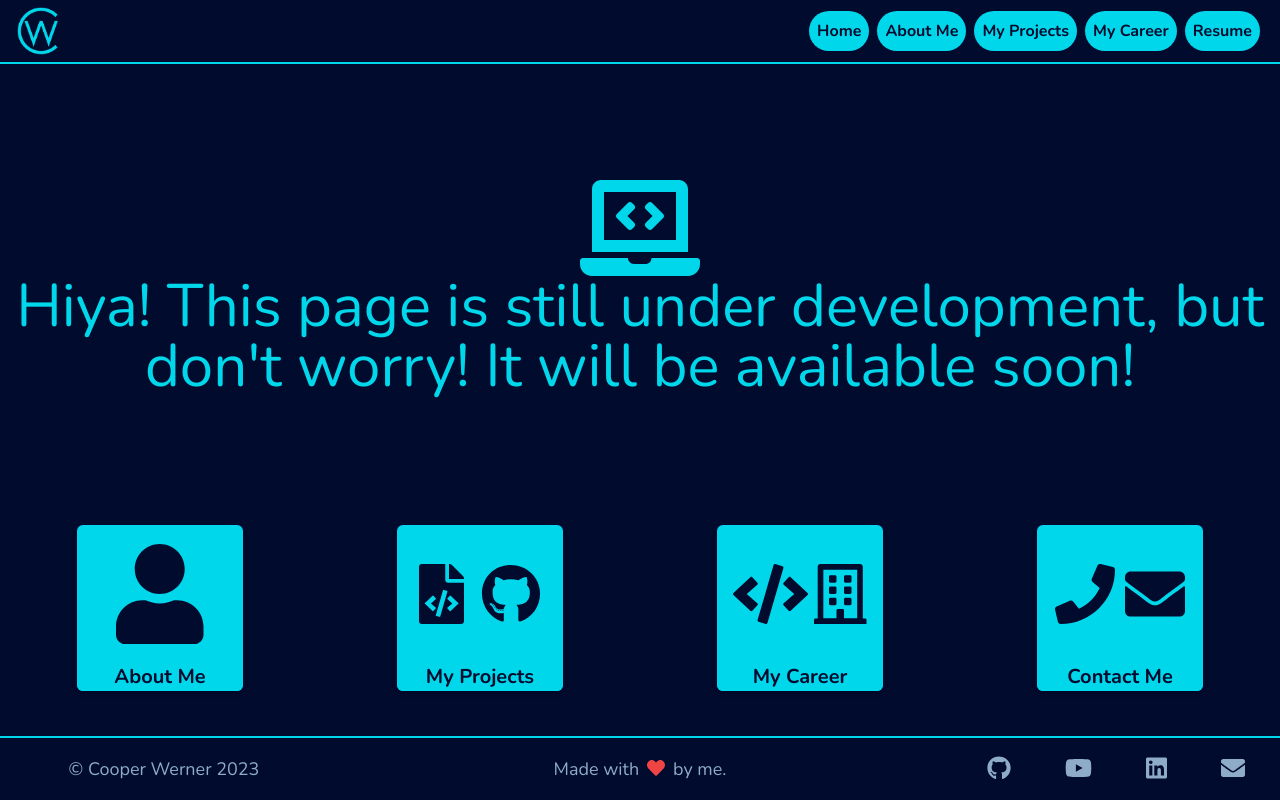
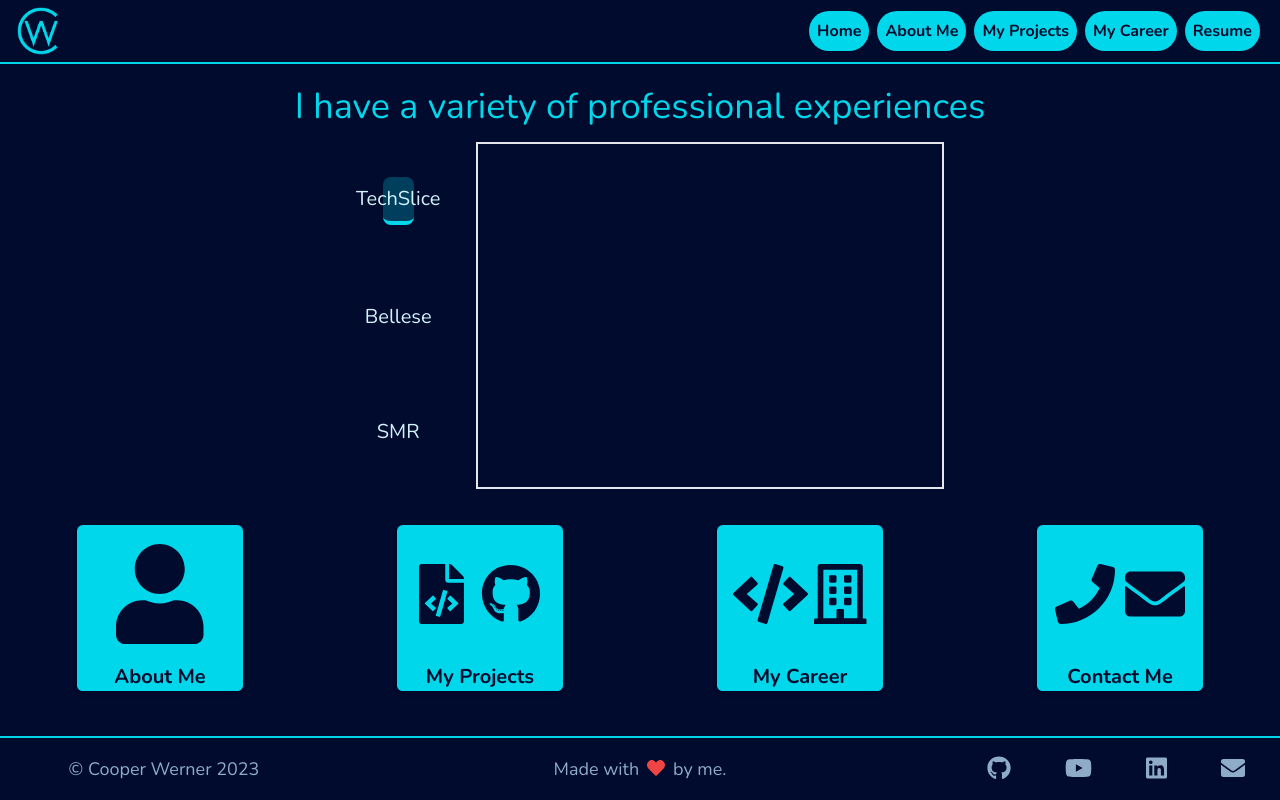
Before and after one commit to CooperW824/cooperw.tech, an Angular app: page /experience in a window 1280 px wide. Built offline with nearby package versions, Linux system fonts and the light colour scheme.

Commit message:
Starting Experience Page

```diff
--- a/src/app/pages/work-experience/work-experience.component.css
+++ b/src/app/pages/work-experience/work-experience.component.css
@@ -0,0 +1,7 @@
+.selected {
+	@apply border-b-4 border-coop-highlight bg-coop-highlight bg-opacity-25;
+}
+
+.job-button {
+	@apply text-coop-text-header w-1/4 text-center text-xl hover:bg-coop-highlight hover:bg-opacity-25 h-4/6 sm:h-fit sm:py-2 rounded-lg transition-all duration-75 flex items-center justify-center px-2;
+}
--- a/src/app/pages/work-experience/work-experience.component.html
+++ b/src/app/pages/work-experience/work-experience.component.html
@@ -4,16 +4,27 @@
 	<coop-nav-bar class="h-16 w-full"></coop-nav-bar>
 
 	<div
-		class="flex items-center justify-center w-full bg-coop-background font-round h-fit p-4 flex-grow flex-shrink basis-auto"
+		class="flex flex-col items-center justify-around w-full bg-coop-background font-round h-fit p-4 flex-grow flex-shrink basis-auto"
 	>
+		<h1 class="text-4xl text-coop-highlight w-full text-center">
+			I have a variety of professional experiences
+		</h1>
 		<div
-			class="w-full 2xl:w-7/12 flex flex-col items-center justify-around text-coop-highlight text-center"
+			class="w-full lg:w-2/3 xl:w-1/2 h-5/6 flex flex-col sm:flex-row items-center justify-around"
 		>
-			<fa-icon [icon]="faLaptopCode" size="6x"></fa-icon>
-			<h1 class="text-6xl">
-				Hiya! This page is still under development, but don't worry! It
-				will be available soon!
-			</h1>
+			<div
+				class="w-11/12 sm:w-1/5 h-16 sm:h-full my-2 sm:my-0 flex sm:flex-col items-center justify-around"
+			>
+				<div
+					*ngFor="let job of jobs"
+					id="{{ job.company }}Button"
+					class="job-button"
+					(click)="open(job.company)"
+				>
+					<h1>{{ job.company }}</h1>
+				</div>
+			</div>
+			<div class="w-11/12 sm:w-3/4 h-full border-2 my-2 sm:my-0"></div>
 		</div>
 	</div>
 
--- a/src/app/pages/work-experience/work-experience.component.ts
+++ b/src/app/pages/work-experience/work-experience.component.ts
@@ -1,5 +1,18 @@
 import { Component, OnInit } from '@angular/core';
-import { faLaptopCode } from '@fortawesome/free-solid-svg-icons';
+
+interface reference {
+	name: string;
+	title: string;
+	email: string;
+}
+
+interface experience {
+	company: string;
+	// title: string;
+	// keyRoles: string[];
+	// skills: string[];
+	// references: reference[]
+}
 
 @Component({
 	selector: 'coop-work-experience',
@@ -7,9 +20,37 @@ import { faLaptopCode } from '@fortawesome/free-solid-svg-icons';
 	styleUrls: ['./work-experience.component.css']
 })
 export class WorkExperienceComponent implements OnInit {
-	faLaptopCode = faLaptopCode;
+	jobs: experience[] = [
+		{
+			company: 'TechSlice'
+		},
+		{
+			company: 'Bellese'
+		},
+		{
+			company: 'SMR'
+		}
+	];
 
+	previousButton: string = `${this.jobs[0].company}Button`;
+	previousWorkDisplay: string = `${this.jobs[0].company}Display`;
 	constructor() {}
 
 	ngOnInit(): void {}
+
+	ngAfterViewChecked(): void {
+		let buttonElm = document.getElementById(this.previousButton);
+		buttonElm?.classList.add('selected');
+	}
+
+	open(company: string): void {
+		let button = `${company}Button`;
+		let display = `${company}Display`;
+		console.log(`${button}, ${display}`);
+		let buttonElm = document.getElementById(button);
+		buttonElm?.classList.toggle('selected');
+		buttonElm = document.getElementById(this.previousButton);
+		buttonElm?.classList.toggle('selected');
+		this.previousButton = button;
+	}
 }
```
